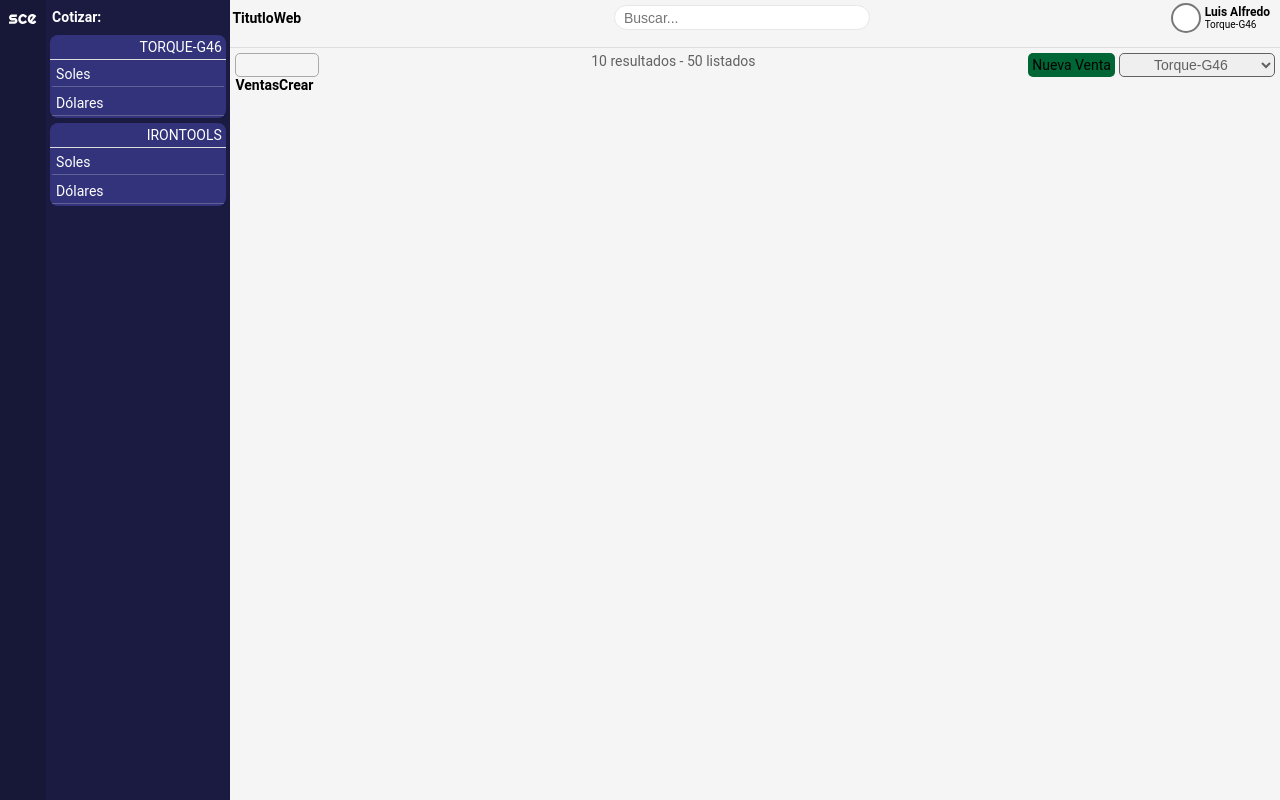
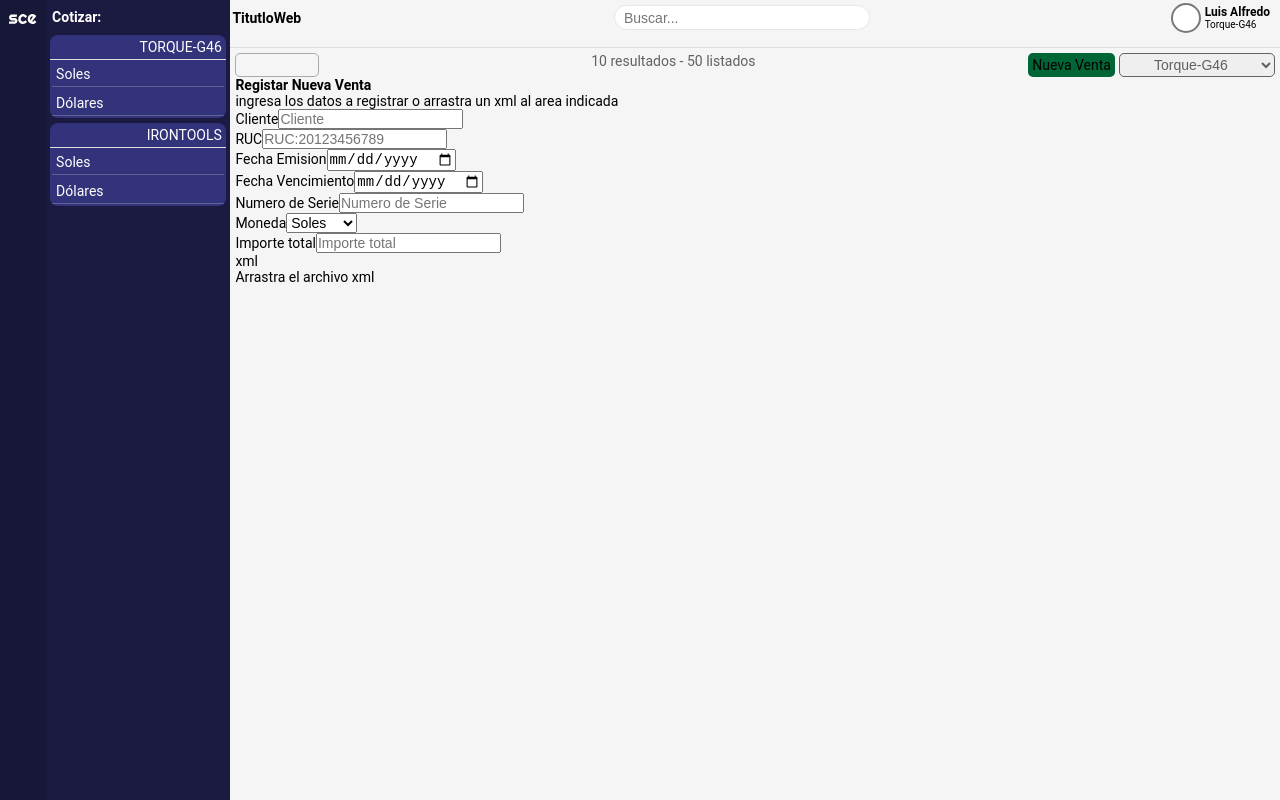
Before and after one commit to LuisPalomin05/FrontendSCE, a React (Create React App) app: page /ventas/crear in a window 1280 px wide. Built offline with nearby package versions, Linux system fonts and the light colour scheme; the HTML template or start-up script is replaced by a standard one.

Commit message:
se diseña la vista para adjuntar xml y insertar factura de ventas

```diff
--- a/src/components/VentasCrear.js
+++ b/src/components/VentasCrear.js
@@ -1,11 +1,60 @@
 import React from "react";
 
 const VentasCrear = () => {
-    return (
-        <div>
-        <h1>VentasCrear</h1>
-        </div>
-    );
-    }
+  return (
+    <div>
+      <section>
+        <h1>Registar Nueva Venta</h1>
+        <p className="cGray">ingresa los datos a registrar o arrastra un xml al area indicada</p>
+      </section>
+      <section>
+        <section>
+
+          <form>
+            <section>
+              <label>Cliente</label>
+              <input type="text" placeholder="Cliente" />
+            </section>
+            <section>
+              <label>RUC</label>
+              <input type="text" placeholder="RUC:20123456789" />
+            </section>
+            <section>
+              <label>Fecha Emision</label>
+              <input type="date" />
+            </section>
+            <section>
+              <label>Fecha Vencimiento</label>
+              <input type="date" />
+            </section>
+            <section>
+              <label>Numero de Serie</label>
+              <input type="text" placeholder="Numero de Serie" />
+            </section>
+            <section>
+              <label>Moneda</label>
+              <select>
+                <option>Soles</option>
+                <option>Dolares</option>
+              </select>
+            </section>
+            <section>
+              <label>Importe total</label>
+              <input type="number" placeholder="Importe total" />
+            </section>
+          </form>
+        </section>
+        <section>
+            <p>xml</p>
+            <div>
+                <div>
+                    <p>Arrastra el archivo xml</p>
+                </div>
+            </div>
+        </section>
+      </section>
+    </div>
+  );
+};
 
 export default VentasCrear;
--- a/src/components/VentasVista.js
+++ b/src/components/VentasVista.js
@@ -43,7 +43,7 @@ export default class Ventas extends Component {
 
         <section>
           <Routes>
-            <Route path="/" element={<VentasLista />} />
+            <Route path="/ventas" element={<VentasLista />} />
             <Route path="crear" element={<VentasCrear />} />
           </Routes>
 
--- a/src/content/css/SignIn.css
+++ b/src/content/css/SignIn.css
@@ -62,11 +62,7 @@
   width: 65px;
 }
 
-label {
-  color: whitesmoke;
-  width: 300px;
-  margin-bottom: 4px;
-}
+
 
 #FormSignIn input {
   height: 35px;
```
